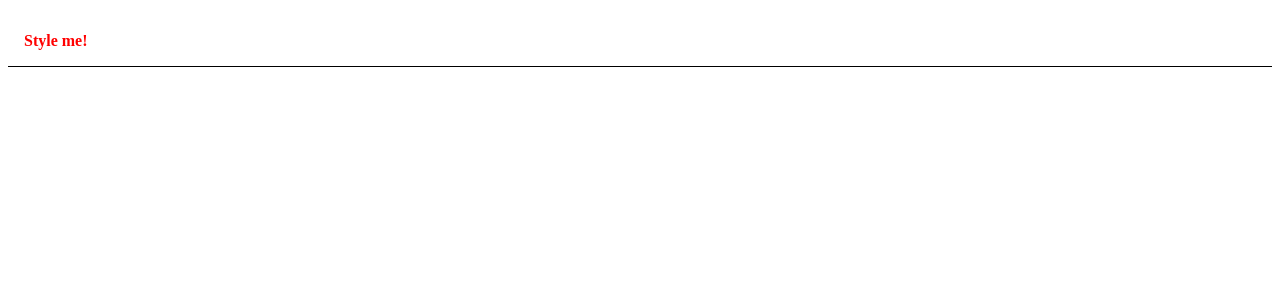
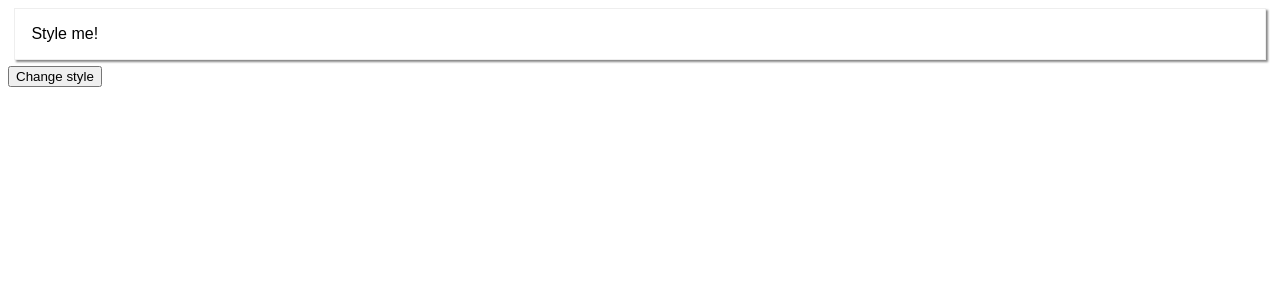
Before and after one commit to lukaszsiembida/angular, an Angular app: page / in a window 1280 px wide. Shown: the top 300 px of the page. Built offline with nearby package versions, Linux system fonts and the light colour scheme.

Commit message:
zadanie 7

```diff
--- a/src/app/app.component.css
+++ b/src/app/app.component.css
@@ -1,5 +1,24 @@
-  app-tab-component  {
-    background-color: #ddd;
-    padding-left: 15px;
-    cursor: pointer;
+  /*app-tab-component  {*/
+  /*  background-color: #ddd;*/
+  /*  padding-left: 15px;*/
+  /*  cursor: pointer;*/
+  /*}*/
+
+  .card{
+    border: 1px solid #eee;
+    padding: 1rem;
+    margin: 0.4rem;
+    font-family: sans-serif;
+    box-shadow: 2px 2px 2px #888888;
   }
+
+  .dark{
+    background-color: #444;
+    border-color: #000 ;
+    color: #fff;
+  }
+
+  .flat{
+    box-shadow: none;
+  /*  spłaszczenie cienia*/
+  }
--- a/src/app/app.component.html
+++ b/src/app/app.component.html
@@ -20,4 +20,9 @@
 <!--<app-tab-content-component *ngSwitchDefault>Select tab</app-tab-content-component>-->
 <!--</div>-->
 
-<p style="padding: 1rem" [ngStyle]="style">Style me!</p>
+<!--<p style="padding: 1rem" [ngStyle]="style">Style me!</p>-->
+
+<p [ngClass]="{card: true, dark: isDark, flat: false}">Style me!</p>
+<div>
+  <button type="button" (click)="changeStyle()">Change style</button>
+</div>
--- a/src/app/app.component.ts
+++ b/src/app/app.component.ts
@@ -6,22 +6,32 @@ import {Component, OnInit} from '@angular/core';
   styleUrls: ['./app.component.css']
 })
 export class AppComponent implements OnInit {
-  borderStyle = '1px solid black';
-  alertStyle = {
-    color: 'red',
-    fontWeight: 'bold',
-    borderBottom: this.borderStyle
-  };
+  isDark = false;
 
-  style: any;
-
-  setStyle(style: any): void {
-    this.style = style;
+  ngOnInit(): void {
   }
 
-  ngOnInit(): void {
-    this.setStyle(this.alertStyle);
+  changeStyle(): void {
+    this.isDark = !this.isDark;
   }
+
+  // zadanie 6
+  // borderStyle = '1px solid black';
+  // alertStyle = {
+  //   color: 'red',
+  //   fontWeight: 'bold',
+  //   borderBottom: this.borderStyle
+  // };
+  //
+  // style: any;
+  //
+  // setStyle(style: any): void {
+  //   this.style = style;
+  // }
+
+  // ngOnInit(): void {
+  //   this.setStyle(this.alertStyle);
+  // }
 
   // zadanie 5
   // tab = 0;
```
